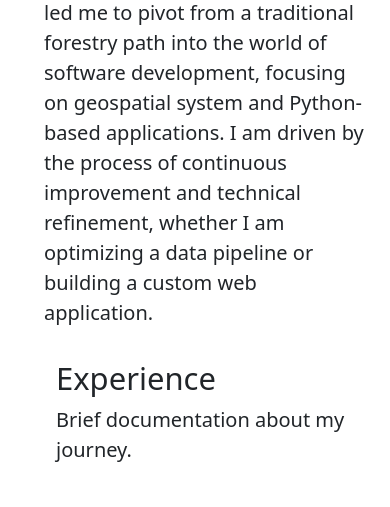
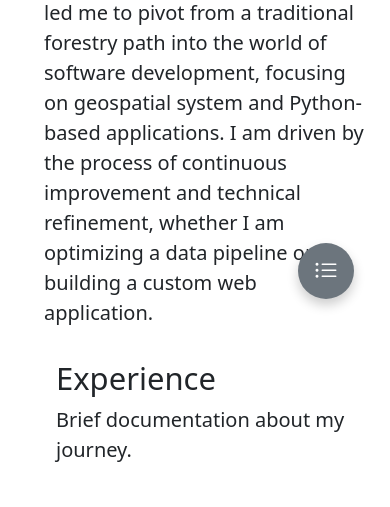
Before and after one commit to gPaluzi/gioWeb, a Flask app: page /about in a window 390 px wide. Shown: the part 509-1016 px from the top of the page. Run offline with Flask 3, Linux system fonts and the light colour scheme.

Commit message:
add fab button and offcanvas toc

```diff
--- a/app/static/styles.css
+++ b/app/static/styles.css
@@ -34,6 +34,31 @@
     box-shadow: 0 0 0 2px white;
 }
 
+/* floating action button */
+.fab {
+    position: fixed;
+    right: 20px;
+    bottom: calc(20px + env(safe-area-inset-bottom));
+
+    z-index: 1;
+
+    width: 56px;
+    height: 56px;
+    border-radius: 50%;
+
+    border: none;
+    font-size: 24px;
+
+    box-shadow: 0 6px 12px rgba(0,0,0,0.2);
+
+    cursor: pointer;
+
+    transform: translateZ(0);
+    will-change: transform;
+
+    transition: transform 0.2s ease-in-out;
+}
+
 /* card accordion */
 
 .accordion-button:not(collapsed) {
@@ -64,7 +89,7 @@
 
 @media (max-width: 768px) {
     .timeline {
-        margin-left: o;
+        margin-left: 0;
         padding-left: 1rem;
         border-left: 2px solid black;
     }
--- a/app/templates/about.html
+++ b/app/templates/about.html
@@ -141,24 +141,60 @@
             </div>
         </div>
 
+
         <!-- Table of content -->
+        <button
+        class="btn btn-secondary d-md-none m-3 rounded-circle fab"
+        data-bs-toggle="offcanvas"
+        data-bs-target="#tocOffcanvas"
+        >
+            <i class="bi bi-list-ul"></i>
+        </button>
+        <div class="offcanvas offcanvas-bottom" tabindex="-1" id="tocOffcanvas">
+            <div class="offcanvas-header">
+                <h5>On this Page</h5>
+                <button type="button" class="btn-close" data-bs-dismiss="offcanvas"></button>
+            </div>
+
+            <div class="offcanvas-body">
+                <a href="#overview" class="nav-link">Overview</a>
+                <a href="#experience" class="nav-link">Experience</a>
+
+                {% for experience in experiences %}
+                <a href="#{{ experience.id }}" class="nav-link ms-3 my-1">
+                {{ experience.label }}
+                </a>
+                {% endfor %}
+
+                <a href="#skills" class="nav-link">Skills</a>
+
+                {% for skill_name, skill_item in skills.items() %}
+                <a href="#{{ skill_name | lower | replace(' ', '-') }}" class="nav-link ms-3 my-1">
+                {{ skill_name }}
+                </a>
+                {% endfor %}
+            </div>
+        </div>
         <div class="col-12 col-md-3">
-            <nav id="toc" class="h-100 flex-column align-items-stretch ps-4 border-start d-none d-md-block">
+            <nav class="d-none d-md-block h-100 flex-column align-items-stretch ps-4 border-start">
                 <div class="position-sticky top-0 pt-3 fs-5 fw-light">
                     <h6 class="fs-4">On this Page</h6>
                     <a href="#overview" class="nav-link">Overview</a>
                     <a href="#experience" class="nav-link">Experience</a>
+
                     {% for experience in experiences %}
                     <a href="#{{ experience.id }}" class="nav-link ms-3 my-1">
                         {{ experience.label }}
                     </a>
                     {% endfor %}
+
                     <a href="#skills" class="nav-link">Skills</a>
+
                     {% for skill_name, skill_item in skills.items() %}
                     <a href="#{{ skill_name | lower | replace(' ', '-') }}" class="nav-link ms-3 my-1">
                         {{ skill_name }}
                     </a>
-                    {% endfor %}
+                {% endfor %}
                 </div>
             </nav>
         </div>
--- a/app/templates/layout.html
+++ b/app/templates/layout.html
@@ -4,6 +4,7 @@
     <meta name="viewport" content="width=device-width, initial-scale=1.0">
     <title>{% block title %}{% endblock %}</title>
     <link href="https://cdn.jsdelivr.net/npm/bootstrap@5.3.8/dist/css/bootstrap.min.css" rel="stylesheet" integrity="sha384-sRIl4kxILFvY47J16cr9ZwB07vP4J8+LH7qKQnuqkuIAvNWLzeN8tE5YBujZqJLB" crossorigin="anonymous">
+    <link href="https://cdn.jsdelivr.net/npm/bootstrap-icons@1.11.3/font/bootstrap-icons.css" rel="stylesheet">
     <script src="https://cdn.jsdelivr.net/npm/bootstrap@5.3.8/dist/js/bootstrap.bundle.min.js"
 integrity="sha384-FKyoEForCGlyvwx9Hj09JcYn3nv7wiPVlz7YYwJrWVcXK/BmnVDxM+D2scQbITxI"
 crossorigin="anonymous"></script>
```
